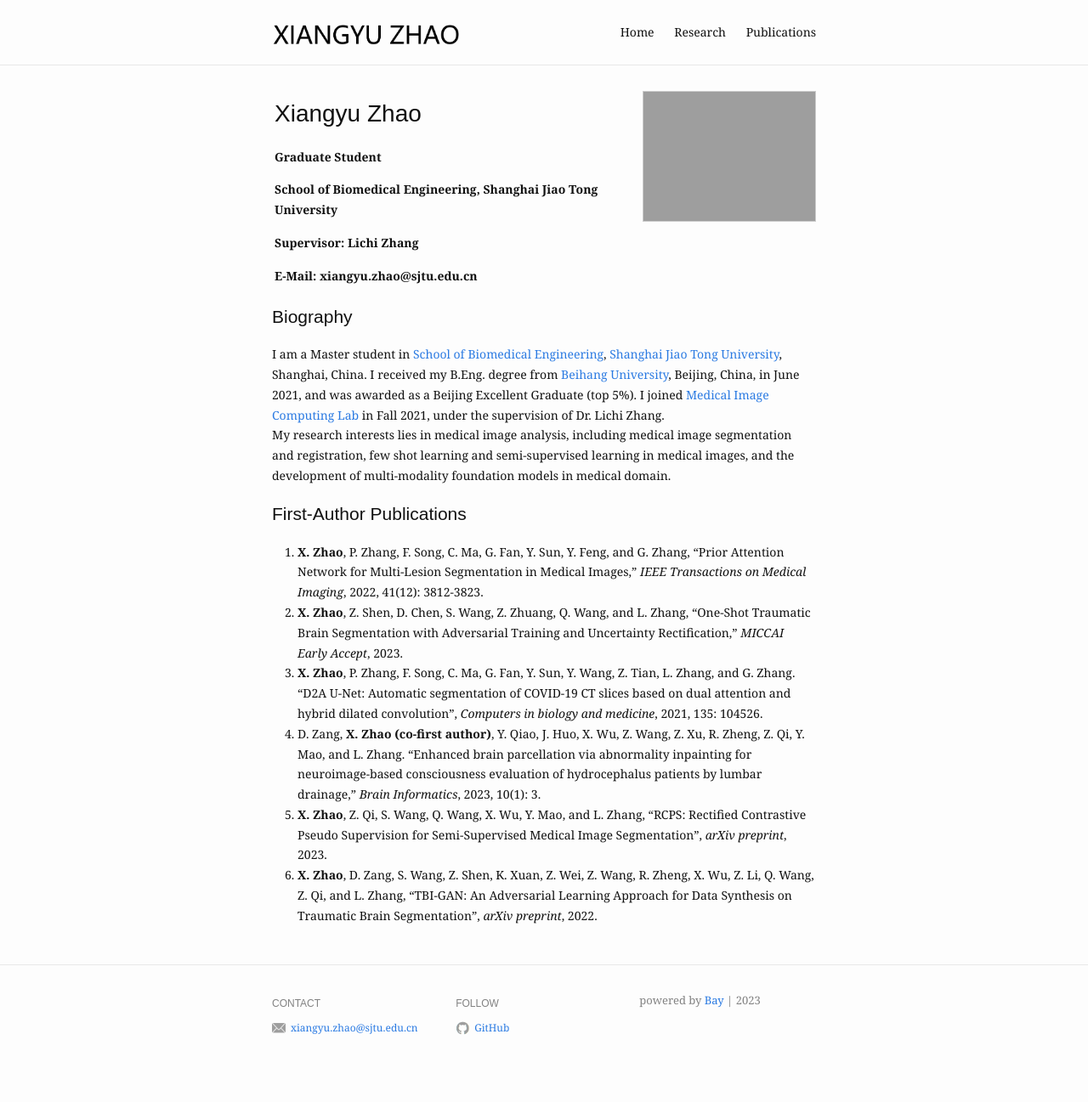
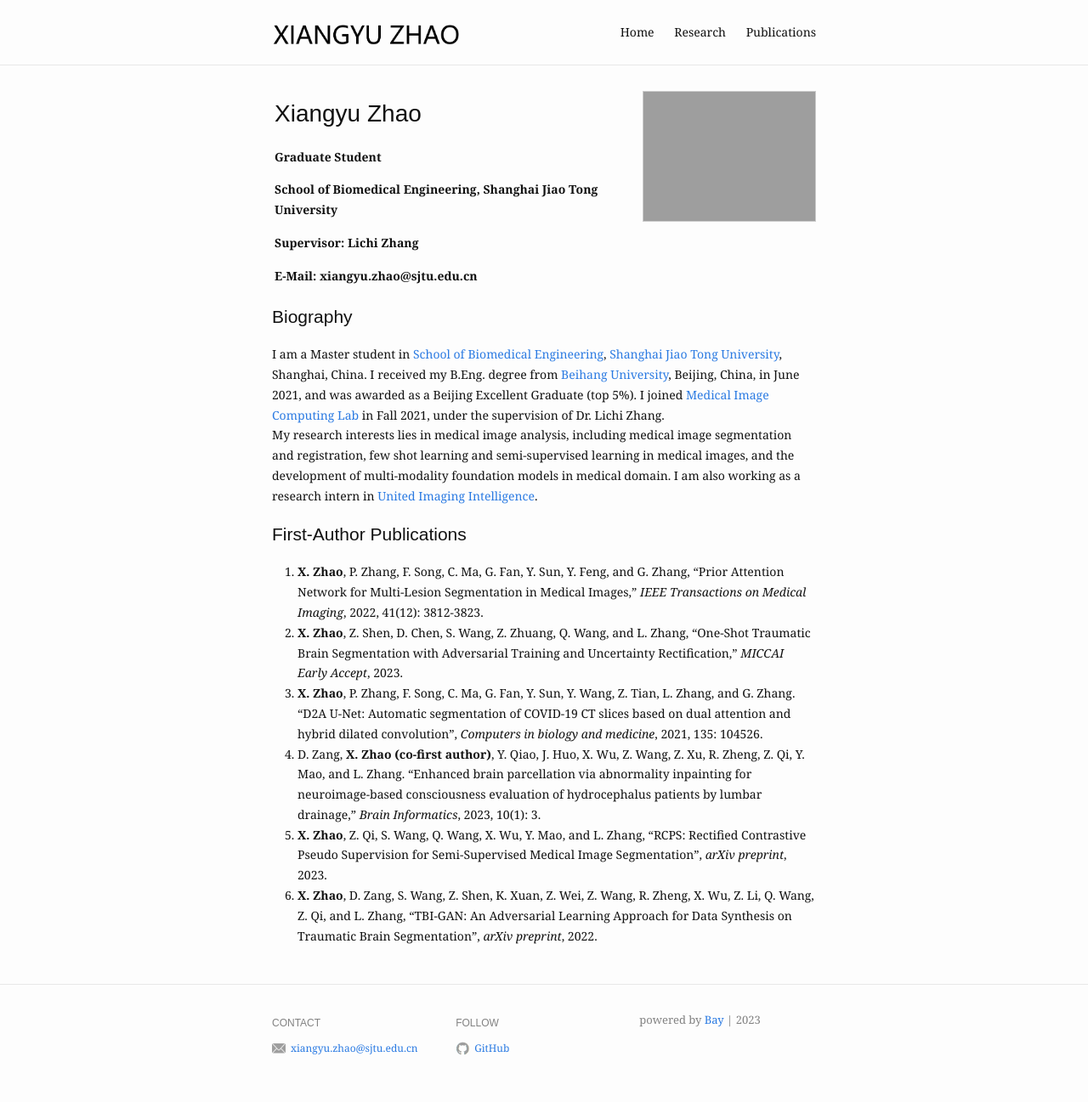
Before and after one commit to hsiangyuzhao/hsiangyuzhao.github.io, a Jekyll site: the page built from index.md, in a window 1280 px wide. Shown: the whole page at 85% size. Built offline with Jekyll 4.4.1, drawn with Linux system fonts in a browser that asks for light colours; before the commit the page ends 1273 px from its top, so only the background shows below that.

Commit message:
Update index.md

```diff
--- a/index.md
+++ b/index.md
@@ -21,7 +21,7 @@ profile_picture:
 ## Biography
 
 I am a Master student in [School of Biomedical Engineering](https://bme.sjtu.edu.cn/), [Shanghai Jiao Tong University](https://www.sjtu.edu.cn/), Shanghai, China. I received my B.Eng. degree from [Beihang University](https://www.buaa.edu.cn/), Beijing, China, in June 2021, and was awarded as a Beijing Excellent Graduate (top 5%). I joined [Medical Image Computing Lab](https://mic.sjtu.edu.cn/) in Fall 2021, under the supervision of Dr. Lichi Zhang.
-My research interests lies in medical image analysis, including medical image segmentation and registration, few shot learning and semi-supervised learning in medical images, and the development of multi-modality foundation models in medical domain.
+My research interests lies in medical image analysis, including medical image segmentation and registration, few shot learning and semi-supervised learning in medical images, and the development of multi-modality foundation models in medical domain. I am also working as a research intern in [United Imaging Intelligence](https://www.uii-ai.com/).
 
 ## First-Author Publications
 
```
